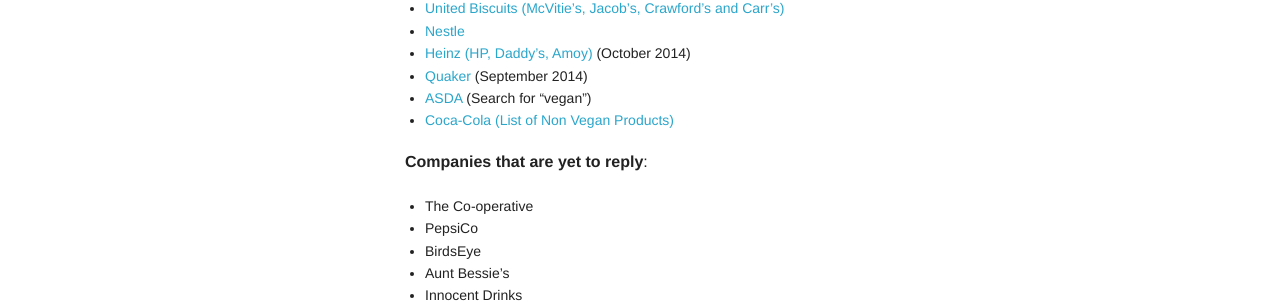
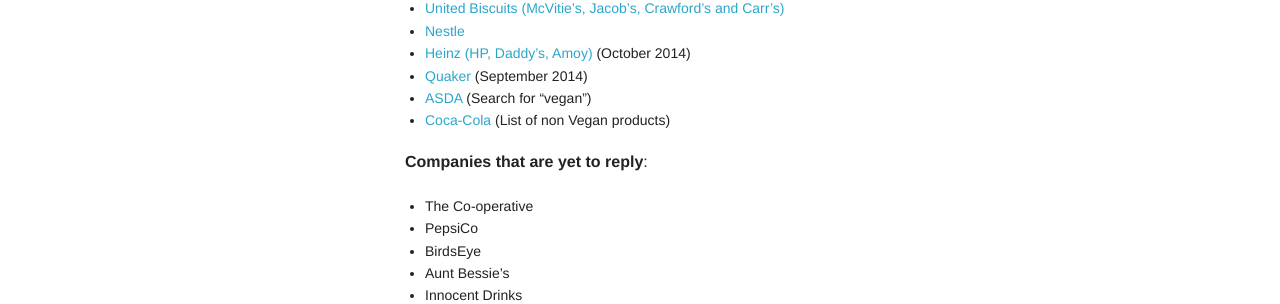
Before and after one commit to scottrobertson/scottrobertson.me, a Jekyll site: the page built from _posts/2015-01-22-uk-brands-vegan-lists.markdown, in a window 1280 px wide. Shown: the part 343-647 px from the top of the page. Built offline with Jekyll 4.4.1, drawn with Linux system fonts in a browser that asks for light colours; nearby versions of some CDN libraries; Markdown is read by kramdown in place of the engine named in the settings; comment, search, counter and statistics services are not loaded.

```diff
--- a/_posts/2015-01-22-uk-brands-vegan-lists.markdown
+++ b/_posts/2015-01-22-uk-brands-vegan-lists.markdown
@@ -17,7 +17,7 @@ Most companies have some sort of list of products that are suitable for Vegans,
 - [Heinz (HP, Daddy's, Amoy)](https://upload.scottrobertson.me/tl975SsOdRbuu.pdf) (October 2014)
 - [Quaker](https://upload.scottrobertson.me/iQh4Bu2pLAvoK.png) (September 2014)
 - [ASDA](http://groceries.asda.com/) (Search for "vegan")
-- [Coca-Cola (List of Non Vegan Products)](http://www.coca-cola.co.uk/faq/ingredients/coca-cola-drinks-suitable-for-vegans-vegetarians.html)
+- [Coca-Cola](http://www.coca-cola.co.uk/faq/ingredients/coca-cola-drinks-suitable-for-vegans-vegetarians.html) (List of non Vegan products)
 
 **Companies that are yet to reply**:
 
```
